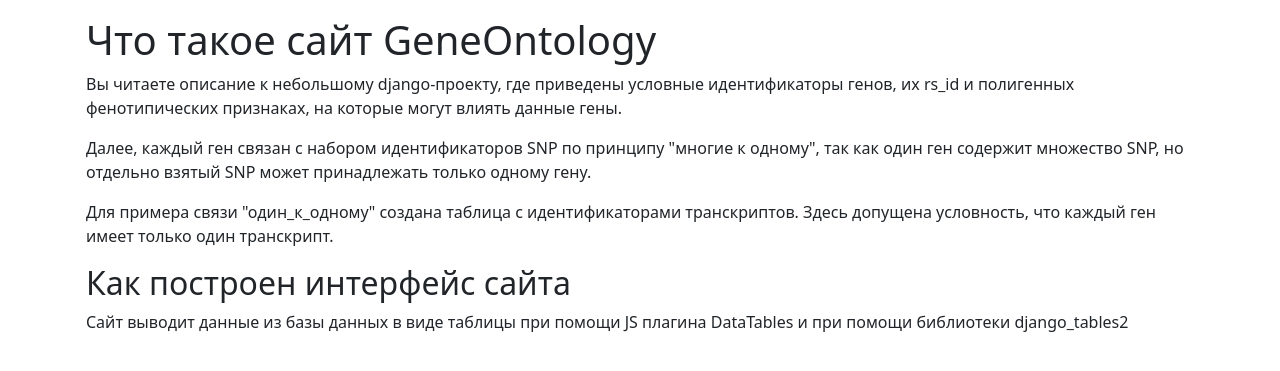
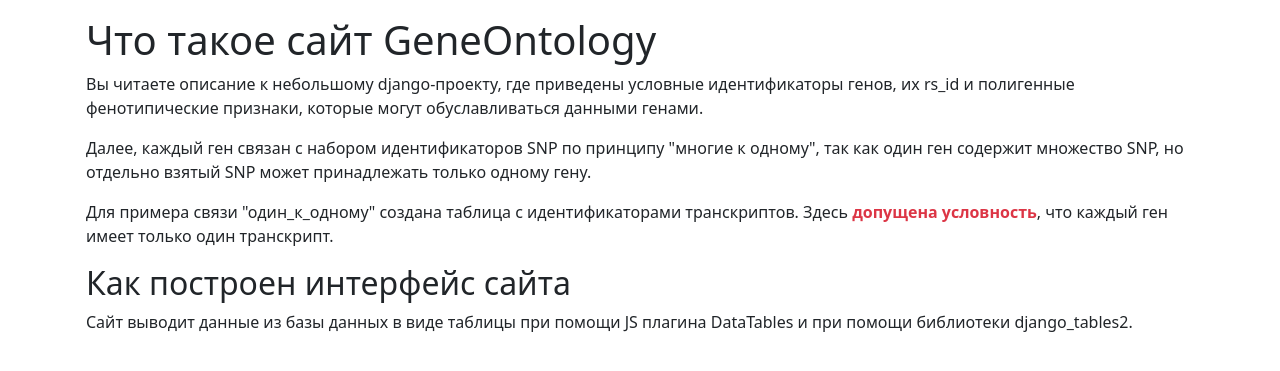
Before and after one commit to biomesser/GeneOntology, a Django app: page / in a window 1280 px wide. Shown: the part 57-428 px from the top of the page. Run offline with Django 4.2, Linux system fonts and the light colour scheme; some libraries are stand-ins or nearby versions.

Commit message:
about template is fixed

```diff
--- a/antology/go/templates/go/about.html
+++ b/antology/go/templates/go/about.html
@@ -1,11 +1,13 @@
 {% extends "base.html" %}
 {% block about %}
 <h1>{{ about }}</h1>
-<p>Вы читаете описание к небольшому django-проекту, где приведены условные идентификаторы генов, их rs_id и полигенных фенотипических признаках, на которые могут влиять данные гены.</p>
+<p>Вы читаете описание к небольшому django-проекту, где приведены условные идентификаторы генов, их rs_id и полигенные фенотипические признаки,
+    которые могут обуславливаться данными генами.</p>
 <p>Далее, каждый ген связан с набором идентификаторов SNP по принципу "многие к одному", так как один ген содержит множество SNP, но отдельно
     взятый SNP может принадлежать только одному гену.</p>
-<p>Для примера связи "один_к_одному" создана таблица с идентификаторами транскриптов. Здесь допущена условность, что каждый ген имеет только один транскрипт.</p>
+<p>Для примера связи "один_к_одному" создана таблица с идентификаторами транскриптов. Здесь <b class="text-danger">допущена условность</b>,
+    что каждый ген имеет только один транскрипт.</p>
 <h2>Как построен интерфейс сайта</h2>
-<p>Сайт выводит данные из базы данных в виде таблицы при помощи JS плагина DataTables и при помощи библиотеки django_tables2</p>
+<p>Сайт выводит данные из базы данных в виде таблицы при помощи JS плагина DataTables и при помощи библиотеки django_tables2.</p>
 
 {% endblock %}
```
Also changed, not shown: requirements.txt (added, +27 -0 lines).
